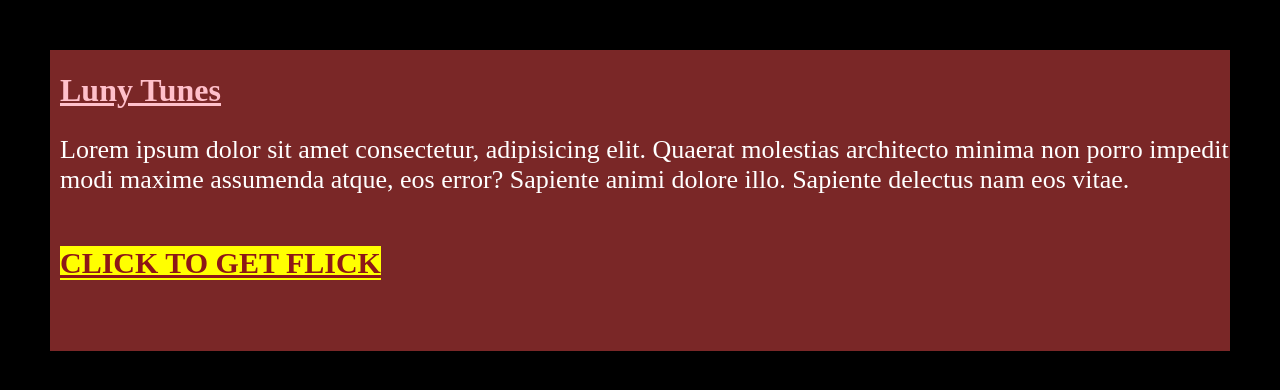
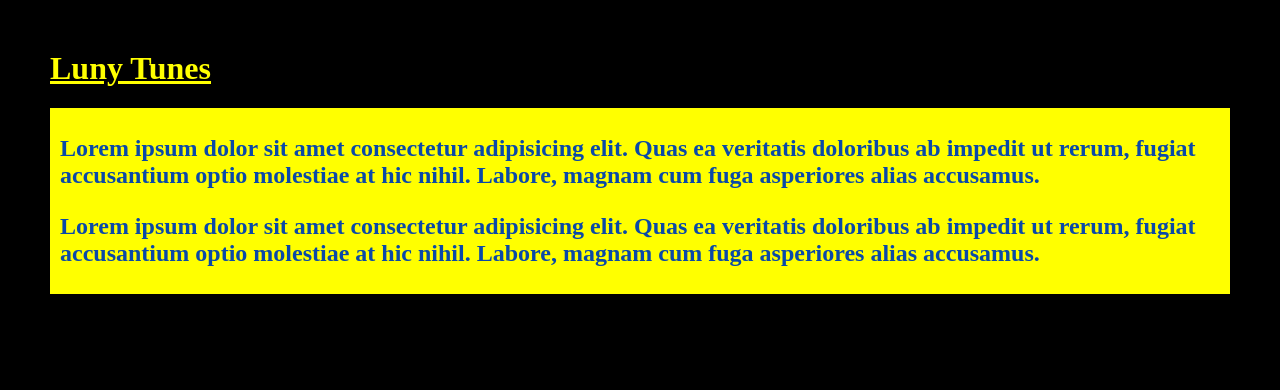
Before and after one commit to 17Swagat/REACT_LEARNING, a React (Vite) app in the folder basics_01/: page / in a window 1280 px wide. Shown: the top 390 px of the page. Built offline with nearby package versions, Linux system fonts and the light colour scheme.

Commit message:
HC: L4 => evaluated expressions { }

```diff
--- a/basics_01/src/App.jsx
+++ b/basics_01/src/App.jsx
@@ -2,9 +2,18 @@ import Tea from "./Chai";
 import Coffee  from "./Coffee";
 
 function App() {
+
+ // JS code:
+ let user_name = 'Luny Tunes';
+
   return (
     <>
+    <h1 style={{textDecoration: 'underline', color:'yellow'}}>{user_name}</h1>
 
+    <div style={{backgroundColor: 'yellow', color: 'rgb(10, 73, 168)', padding: '3px', paddingLeft: '10px', paddingRight: '10px', fontSize: '24px', fontWeight: 'bold'}}>
+      <p>Lorem ipsum dolor sit amet consectetur adipisicing elit. Quas ea veritatis doloribus ab impedit ut rerum, fugiat accusantium optio molestiae at hic nihil. Labore, magnam cum fuga asperiores alias accusamus.</p>
+      <p>Lorem ipsum dolor sit amet consectetur adipisicing elit. Quas ea veritatis doloribus ab impedit ut rerum, fugiat accusantium optio molestiae at hic nihil. Labore, magnam cum fuga asperiores alias accusamus.</p>
+    </div>
     </>
   )
 }
--- a/basics_01/src/main.jsx
+++ b/basics_01/src/main.jsx
@@ -1,32 +1,9 @@
 import { StrictMode } from 'react'
 import { createRoot } from 'react-dom/client'
 import React from 'react'
+import App from './App.jsx'
 
 
-let element = document.getElementById('root')
-element.style.height = '300px'
-element.style.backgroundColor = 'rgb(122, 39, 39)'
-element.style.paddingLeft = '10px'
-element.style.paddingTop = '1px'
-
-
-let element_Content_1 = React.createElement('h1',
-  {'style':{'textDecoration': 'underline', color: 'pink'}},
-  'Luny Tunes')
-
-let element_Content_2 = React.createElement(
-  'p',
-  {style: {color: 'white', fontSize: '26px'}},
-  'Lorem ipsum dolor sit amet consectetur, adipisicing elit. Quaerat molestias architecto minima non porro impedit modi maxime assumenda atque, eos error? Sapiente animi dolore illo. Sapiente delectus nam eos vitae.')
-
-
-let element_Content_3 = React.createElement('a', {href:'https://google.com', target:'_blank', style:{fontWeight: 'bolder', color: 'rgb(141, 23, 23)', marginTop: '25px', display: 'inline-block', fontSize: '30px', backgroundColor: 'yellow'}}, 'CLICK TO GET FLICK')
-
-createRoot(element).render(
-  <>
-  {element_Content_1}
-  {element_Content_2}
-  {element_Content_3}
-  {}
-  </>
+createRoot(document.getElementById('root')).render(
+<App/>
 )
```
